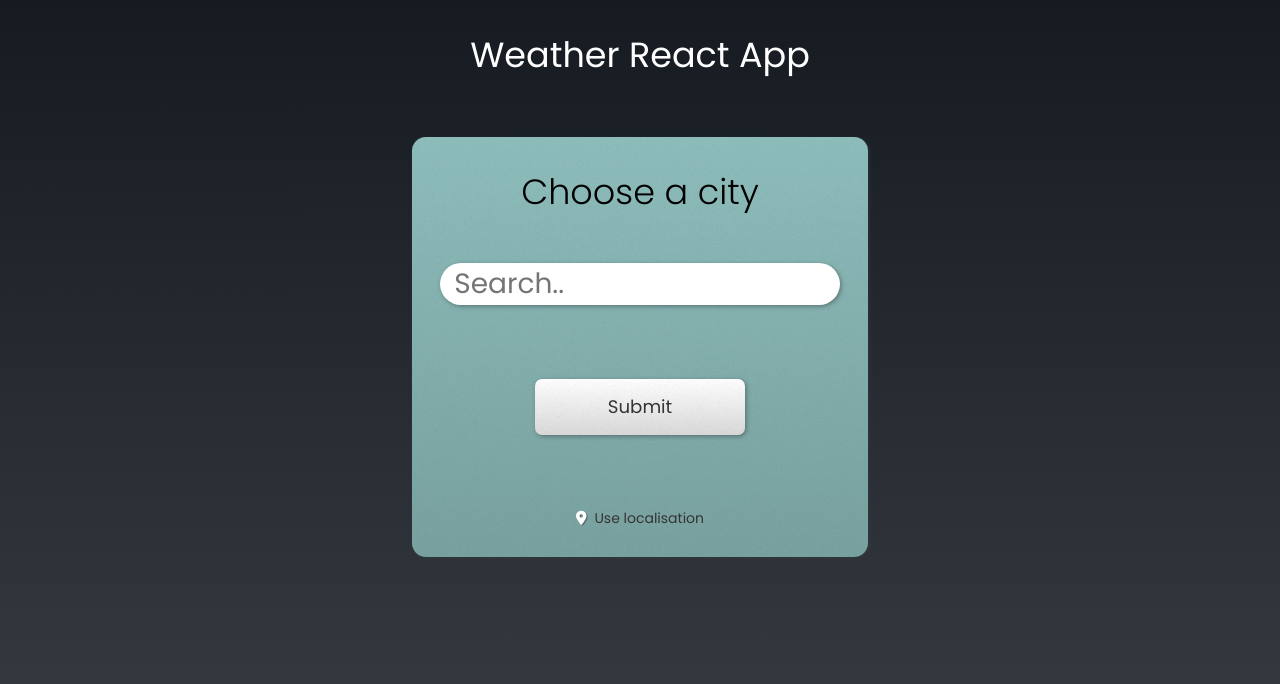
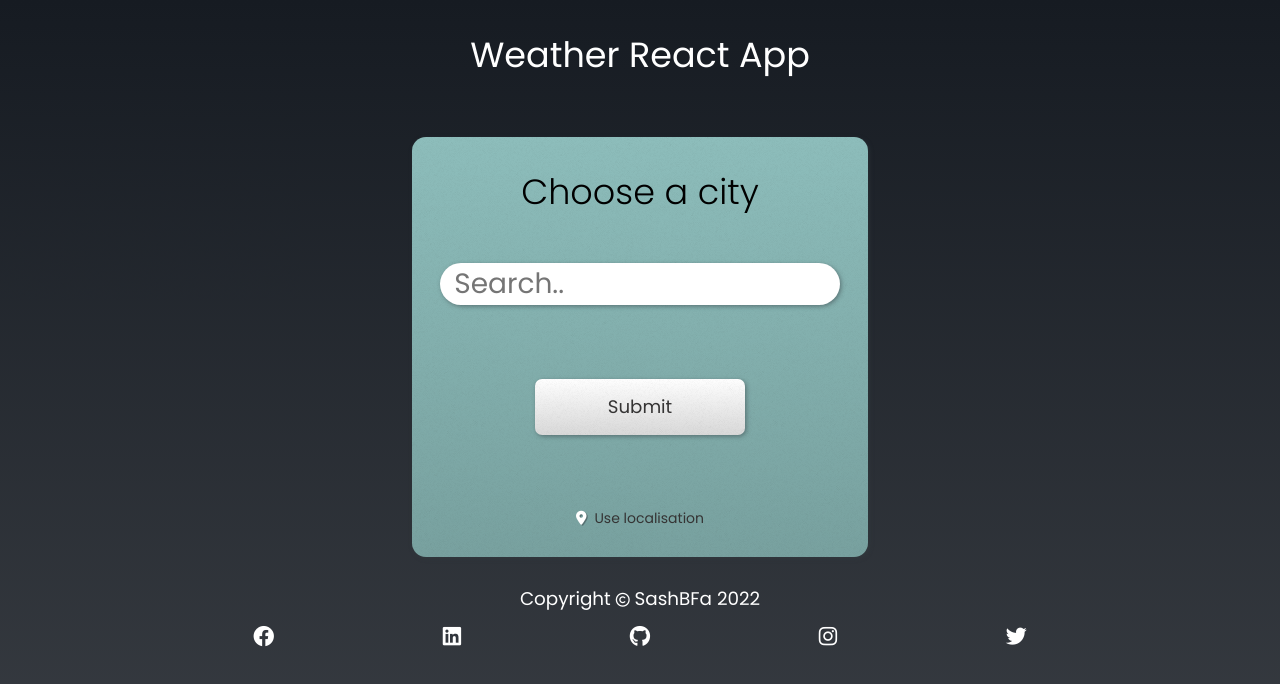
Before and after one commit to SashBFa/weather-app-react, a React (Create React App) app: page / in a window 1280 px wide. Shown: the top 684 px of the page. Built offline with nearby package versions, Linux system fonts and the light colour scheme.

Commit message:
final version 1.1

```diff
--- /dev/null
+++ b/src/assets/styles/components/_footer.scss
@@ -0,0 +1,22 @@
+.footer{
+  margin-top: 2rem;
+  color: $white;
+  font-size: 1.5rem;
+  display: flex;
+  flex-direction: column;
+  align-items: center;
+  i{
+    font-size: 1rem;
+  }
+  &__social{
+    margin-top: 1rem;
+    width: 80%;
+    display: flex;
+    justify-content: space-between;
+    i{
+      font-size: 1.5rem;
+      cursor: pointer;
+    }
+
+  }
+}
--- a/src/assets/styles/style.scss
+++ b/src/assets/styles/style.scss
@@ -1,5 +1,7 @@
 @import "./mixin";
 @import "./setting";
+
+@import "./components/footer";
 
 @import "./components/search";
 @import "./components/navigation";
--- /dev/null
+++ b/src/components/Footer.js
@@ -0,0 +1,20 @@
+import React from "react";
+
+const Footer = () => {
+  return (
+    <div className="footer">
+      <p className="footer__p">
+        Copyright <i class="fa-regular fa-copyright"></i> SashBFa 2022
+      </p>
+      <div className="footer__social">
+        <i class="fa-brands fa-facebook"></i>
+        <i class="fa-brands fa-linkedin"></i>
+        <i class="fa-brands fa-github"></i>
+        <i class="fa-brands fa-instagram"></i>
+        <i class="fa-brands fa-twitter"></i>
+      </div>
+    </div>
+  );
+};
+
+export default Footer;
--- a/src/components/Search.js
+++ b/src/components/Search.js
@@ -32,7 +32,11 @@ const Search = () => {
           required
           autoComplete="off"
         />
-        <a href="#" className="formContainer__link">
+        <a
+          href="*"
+          onClick={(e) => alert("Work in progress!")}
+          className="formContainer__link"
+        >
           <i className="fa-solid fa-location-dot"></i> Use localisation
         </a>
       </form>
--- a/src/pages/Compare.js
+++ b/src/pages/Compare.js
@@ -4,6 +4,7 @@ import Card from "../components/Card";
 import Navigation from "../components/Navigation";
 import Receipt from "../components/Receipt";
 import { motion } from "framer-motion";
+import Footer from "../components/Footer";
 
 const Compare = () => {
   const days = [0];
@@ -89,6 +90,7 @@ const Compare = () => {
           {weat && <Receipt thatDay={days} compare={weat} />}
         </div>
       </motion.div>
+      <Footer />
     </div>
   );
 };
--- a/src/pages/Home.js
+++ b/src/pages/Home.js
@@ -4,6 +4,7 @@ import Search from "../components/Search";
 import { useSelector } from "react-redux";
 import City from "../components/City";
 import { motion } from "framer-motion";
+import Footer from "../components/Footer";
 
 const Home = () => {
   const search = useSelector((state) => state.searchReducer);
@@ -56,6 +57,7 @@ const Home = () => {
           {empty && <City city={search} weather={weather} />}
         </div>
       </motion.div>
+      <Footer />
     </div>
   );
 };
--- a/src/pages/Previsions.js
+++ b/src/pages/Previsions.js
@@ -2,6 +2,7 @@ import React from "react";
 import Navigation from "../components/Navigation";
 import Receipt from "../components/Receipt";
 import { motion } from "framer-motion";
+import Footer from "../components/Footer";
 
 const Previsions = () => {
   const days = [8, 16, 24, 32];
@@ -46,6 +47,7 @@ const Previsions = () => {
         </motion.h1>
         <Receipt thatDay={days} />
       </motion.div>
+      <Footer />
     </div>
   );
 };
--- a/src/pages/Today.js
+++ b/src/pages/Today.js
@@ -3,6 +3,7 @@ import Graphic from "../components/Graphic";
 import Navigation from "../components/Navigation";
 import Receipt from "../components/Receipt";
 import { motion } from "framer-motion";
+import Footer from "../components/Footer";
 
 const Today = () => {
   const days = [0];
@@ -50,6 +51,7 @@ const Today = () => {
           <Graphic />
         </div>
       </motion.div>
+      <Footer />
     </div>
   );
 };
```
